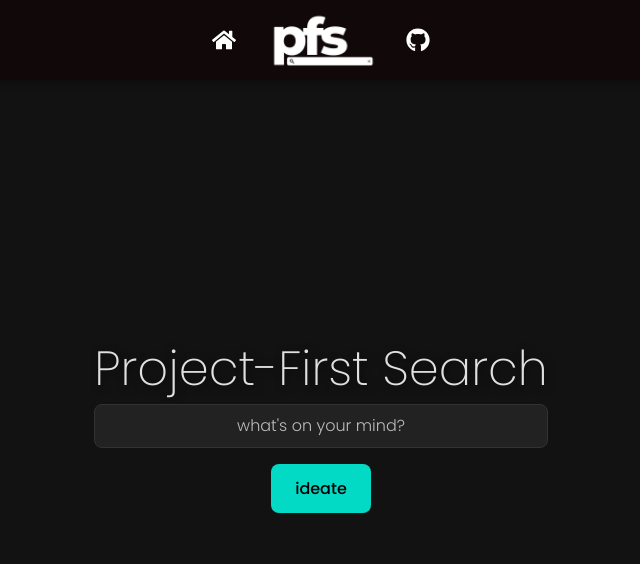
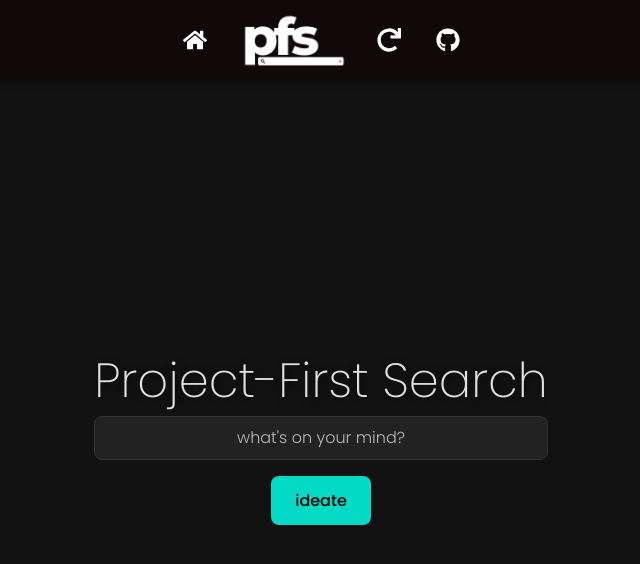
Before and after one commit to Maheer96/Project-First-Search, a React (Vite) app in the folder frontend/: page / in a window 1280 px wide. Shown: the top 564 px of the page, without its empty margins (319-959 px from the left). Built offline with nearby package versions, Linux system fonts and the light colour scheme.

Commit message:
feat: add replay button and separate hero text from home page

```diff
--- a/frontend/src/App.tsx
+++ b/frontend/src/App.tsx
@@ -22,14 +22,16 @@ function App() {
   const [showChatbot, setShowChatbot] = useState(false);
   const [animateNavbar, setAnimateNavbar] = useState(false);
   const [animateApp, setAnimateApp] = useState(false);
+  const [replayHero, setReplayHero] = useState(false);
 
   useEffect(() => {
     if (showChatbot) {
-      document.body.style.overflow = "auto";
+      document.body.classList.add("show-content");
+
       setTimeout(() => setAnimateNavbar(true), 500);
-      setTimeout(() => setAnimateApp(true), 800);
+      setTimeout(() => setAnimateApp(true), 900);
     } else {
-      document.body.style.overflow = "hidden";
+      document.body.classList.remove("show-content");
     }
   }, [showChatbot]);
 
@@ -58,14 +60,35 @@ function App() {
     setVisibleCount((prev) => prev + 6);
   };
 
+  const restartHero = () => {
+    setReplayHero(true);
+    setShowChatbot(false);
+    setAnimateNavbar(false);
+    setAnimateApp(false);
+    document.body.classList.remove("show-content");
+
+    setTimeout(() => {
+      setReplayHero(false);
+    }, 100);
+  };
+
+  const goHome = () => {
+    setRepos([]);
+    setShowChatbot(true);
+    setReplayHero(false);
+  };
+
   return (
     <div>
-      {!showChatbot && <Hero onFadeComplete={() => setShowChatbot(true)} />}
+      {!showChatbot && !replayHero && <Hero onFadeComplete={() => setShowChatbot(true)} />}
 
+      {showChatbot && (
         <div className={`navbar-wrapper ${animateNavbar ? "slide-in" : ""}`}>
-        <Navbar />
+          <Navbar onReplayHero={restartHero} onGoHome={goHome} />
         </div>
+      )}
 
+      {showChatbot && (
         <div className={`app-container ${animateApp ? "visible" : ""}`}>
           <h1 className="title-text">Project-First Search</h1>
           <SearchBar onSearch={handleSearch} />
@@ -74,6 +97,7 @@ function App() {
           <RepoList repos={repos} visibleCount={visibleCount} />
           <LoadMoreButton onLoadMore={handleLoadMore} hasMore={repos.length > visibleCount} />
         </div>
+      )}
     </div>
   );
 }
--- a/frontend/src/assets/styles/global.css
+++ b/frontend/src/assets/styles/global.css
@@ -13,8 +13,8 @@ body {
   flex-direction: column;
   align-items: center;
   justify-content: center;
-  min-height: 100vh;
-  width: 100%;
+  min-height: 00vh;
+  width: 100vw;
   overflow-x: hidden;
   text-align: center;
   overflow: hidden;
@@ -40,6 +40,8 @@ body.show-content {
 .app-container.visible {
   opacity: 1;
   transform: translateY(0);
+  overflow: auto;
+  max-height: none;
 }
 
 
--- a/frontend/src/assets/styles/navbar.css
+++ b/frontend/src/assets/styles/navbar.css
@@ -56,3 +56,29 @@
     font-size: 1.5rem;
     color: white;
 }
+
+.nav-item {
+    position: relative;
+    display: flex;
+    align-items: center;
+  }
+
+  .tooltip {
+    position: absolute;
+    bottom: -30px;
+    left: 50%;
+    transform: translateX(-50%);
+    background: rgba(0, 0, 0, 0.8);
+    color: #fff;
+    padding: 5px 8px;
+    font-size: 12px;
+    border-radius: 5px;
+    white-space: nowrap;
+    opacity: 0;
+    transition: opacity 0.3s ease-in-out;
+    pointer-events: none;
+  }
+
+  .nav-btn:hover .tooltip {
+    opacity: 1;
+  }
--- a/frontend/src/assets/styles/repolist.css
+++ b/frontend/src/assets/styles/repolist.css
@@ -1,8 +1,22 @@
+.repo-list-container {
+  width: 100%;
+  max-width: 1000px;
+  height: 60vh;
+  overflow-y: auto;
+  padding: 10px 0;
+  display: flex;
+  flex-wrap: wrap;
+  gap: 1rem;
+  justify-content: center;
+}
+
 .cards-container {
   display: grid;
   grid-template-columns: repeat(auto-fit, minmax(300px, 1fr));
   gap: 1.5rem;
-  margin-top: 1.5rem;
-  width: 100%;
-  align-items: stretch;
+  justify-content: center;
 }
+
+body {
+  overflow-y: auto;
+}
--- a/frontend/src/components/Navbar.tsx
+++ b/frontend/src/components/Navbar.tsx
@@ -1,17 +1,26 @@
-import { FaHome, FaGithub } from "react-icons/fa"; // Import logos for home and GitHub icons
+import { FaHome, FaGithub, FaRedo } from "react-icons/fa";
 import "../assets/styles/navbar.css";
 import logo from "../assets/images/logo.png";
 
-const Navbar: React.FC = () => {
+interface NavbarProps {
+  onReplayHero: () => void;
+  onGoHome: () => void;
+}
+
+const Navbar: React.FC<NavbarProps> = ({ onReplayHero, onGoHome }) => {
   return (
     <nav className="navbar">
-      <button className="nav-btn" onClick={() => window.location.reload()}>
+      <button className="nav-btn" onClick={onGoHome} title="New Idea?">
         <FaHome className="icon" />
       </button>
 
       <img src={logo} alt="Logo" className="navbar-logo" />
 
-      <a href="https://github.com/Maheer96/Project-First-Search" target="_blank" rel="noopener noreferrer" className="nav-btn">
+      <button className="nav-btn" onClick={onReplayHero} title="Rewind!">
+        <FaRedo className="icon" />
+      </button>
+
+      <a href="https://github.com/maheer96/project-first-search" target="_blank" rel="noopener noreferrer" className="nav-btn" title="Repo!">
         <FaGithub className="icon" />
       </a>
     </nav>
```
Also changed, not shown: 1 other file (tests, documents, lock files or other folders). Lines whose indentation alone changed are shown as unchanged.
